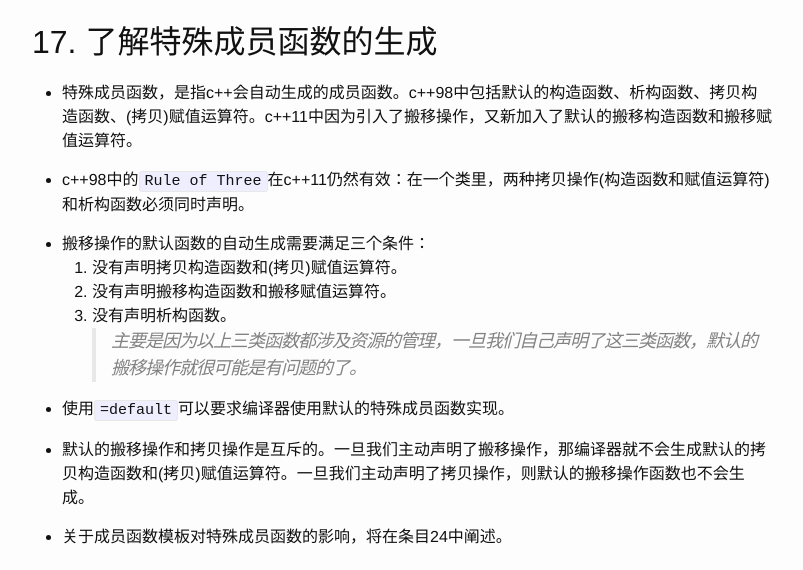
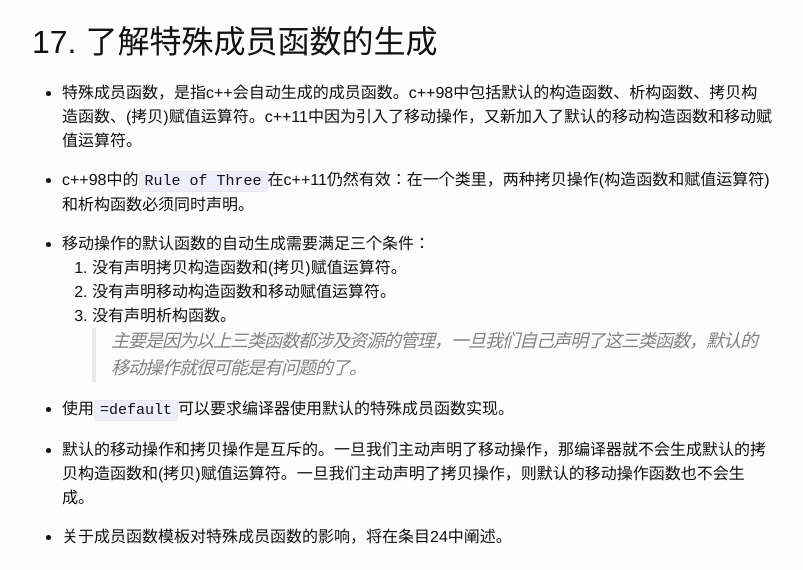
Before and after one commit to echoma/echoma.github.com, a Jekyll site: the page built from _posts/2017-03-30-effective-modern-cpp-chp03-moving-to-modern-cpp.markdown, in a window 1280 px wide and 900 px high, scrolled down 7406 px. Shown: the part 176-746 px from the top of the window, without its empty margins (238-1041 px from the left). Built offline with Jekyll 4.4.1, drawn with Linux system fonts in a browser that asks for light colours.

Commit message:
emc++ chp01\03\04 typo fix

```diff
--- a/_posts/2017-02-27-effective-modern-cpp-chp01-type-deduction.markdown
+++ b/_posts/2017-02-27-effective-modern-cpp-chp01-type-deduction.markdown
@@ -12,6 +12,11 @@ date:   2017-02-27 13:06:21 +0800
 # 全书导读
 
 * `C++版本`：书中对C++98、C++03统称为C++98，谈到C++11时指C++11与C++14标准，谈到C++14则专指C++14。因为98和03标准区别很小，14是11的超集。
+
+* 关于左值(lvalue)和右值(rvalue):
+
+  1. 概念上(实际并不完全是这样)：左值是程序可以通过名称、指针或者右值引用从而引用到的对象；右值是一种暂存对象。
+  2. 一个简单的经验法则判断对象是左值还是右值：能够取到对象地址时就是左值，否则就是右值。
 
 * `引数`与`参数`：调用函数是传入的变量叫做`引数`(argument)，而引数初始化函数的`参数`(parameter)。例如：
 
--- a/_posts/2017-03-30-effective-modern-cpp-chp03-moving-to-modern-cpp.markdown
+++ b/_posts/2017-03-30-effective-modern-cpp-chp03-moving-to-modern-cpp.markdown
@@ -312,18 +312,18 @@ int f(int x) noexcept; // c++11方式。较多优化。
 
 ## 17. 了解特殊成员函数的生成
 
-* 特殊成员函数，是指c++会自动生成的成员函数。c++98中包括默认的构造函数、析构函数、拷贝构造函数、(拷贝)赋值运算符。c++11中因为引入了搬移操作，又新加入了默认的搬移构造函数和搬移赋值运算符。
+* 特殊成员函数，是指c++会自动生成的成员函数。c++98中包括默认的构造函数、析构函数、拷贝构造函数、(拷贝)赋值运算符。c++11中因为引入了移动操作，又新加入了默认的移动构造函数和移动赋值运算符。
 
 * c++98中的`Rule of Three`在c++11仍然有效：在一个类里，两种拷贝操作(构造函数和赋值运算符)和析构函数必须同时声明。
 
-* 搬移操作的默认函数的自动生成需要满足三个条件：
+* 移动操作的默认函数的自动生成需要满足三个条件：
   1. 没有声明拷贝构造函数和(拷贝)赋值运算符。
-  2. 没有声明搬移构造函数和搬移赋值运算符。
+  2. 没有声明移动构造函数和移动赋值运算符。
   3. 没有声明析构函数。
-  > 主要是因为以上三类函数都涉及资源的管理，一旦我们自己声明了这三类函数，默认的搬移操作就很可能是有问题的了。
+  > 主要是因为以上三类函数都涉及资源的管理，一旦我们自己声明了这三类函数，默认的移动操作就很可能是有问题的了。
 
 * 使用`=default`可以要求编译器使用默认的特殊成员函数实现。
 
-* 默认的搬移操作和拷贝操作是互斥的。一旦我们主动声明了搬移操作，那编译器就不会生成默认的拷贝构造函数和(拷贝)赋值运算符。一旦我们主动声明了拷贝操作，则默认的搬移操作函数也不会生成。
+* 默认的移动操作和拷贝操作是互斥的。一旦我们主动声明了移动操作，那编译器就不会生成默认的拷贝构造函数和(拷贝)赋值运算符。一旦我们主动声明了拷贝操作，则默认的移动操作函数也不会生成。
 
 * 关于成员函数模板对特殊成员函数的影响，将在条目24中阐述。
```
Also changed, not shown: _posts/2017-04-28-effective-modern-cpp-chp04-smart-pointer.markdown (+4 -4 lines).
